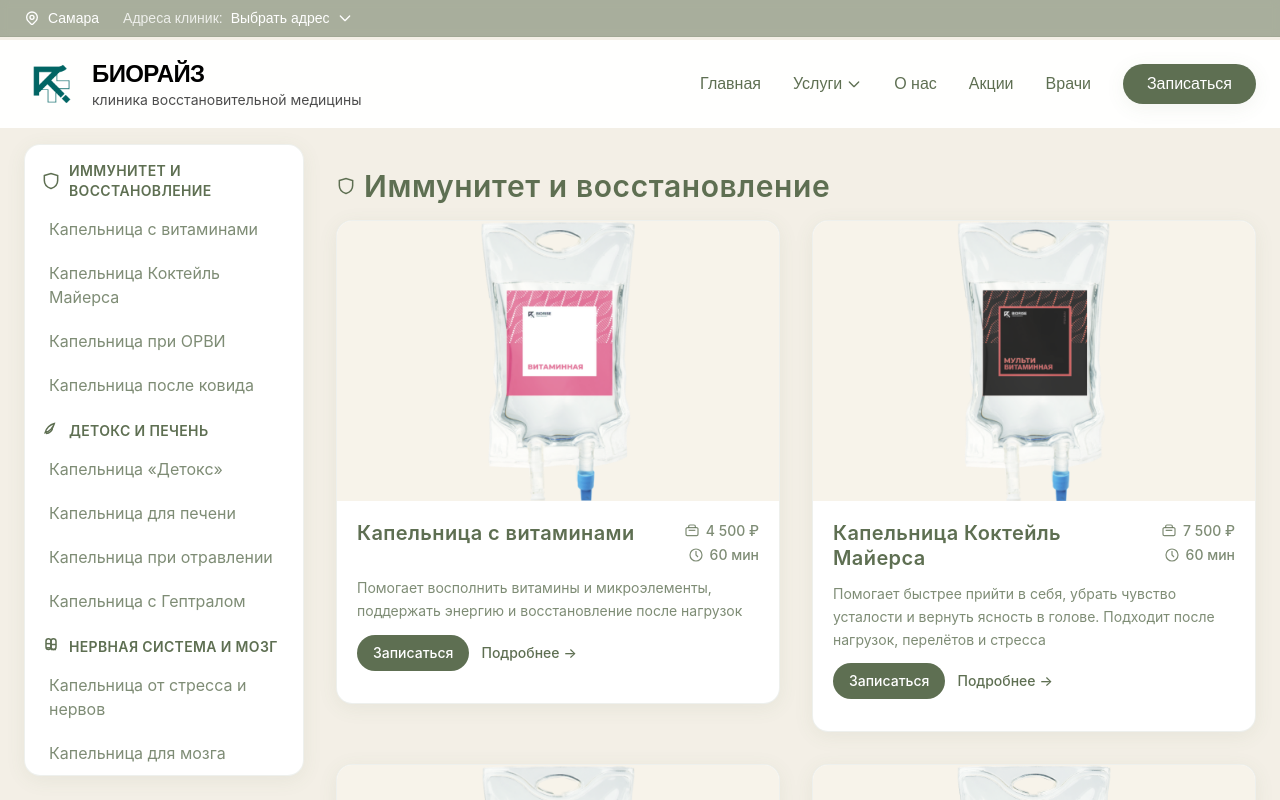
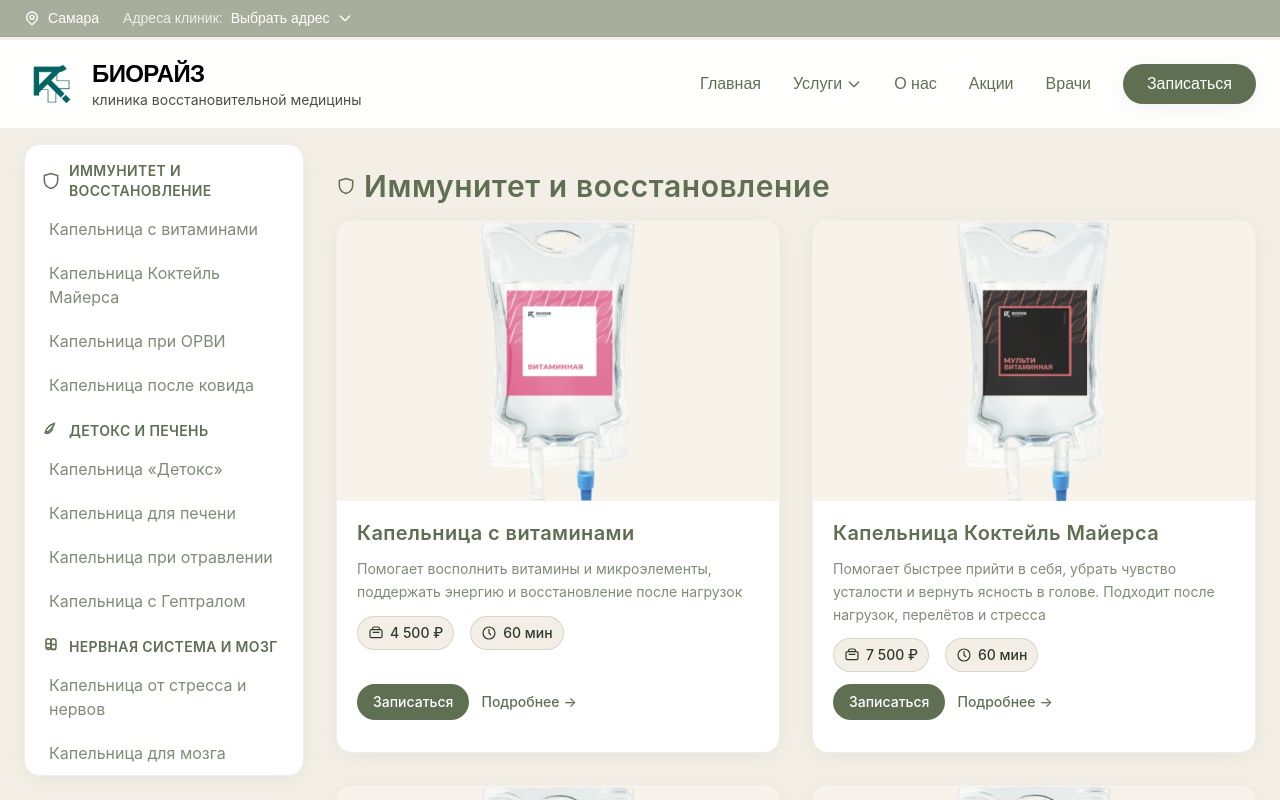
Before and after one commit to biorise63/biorise, a Next.js app: page /kapelnicy in a window 1280 px wide. Shown: the top 800 px of the page. Built offline with nearby package versions, Linux system fonts and the light colour scheme; a web font is replaced by a local one.

Commit message:
UI: выровнять высоту карточек, перенести цену/длительность под описание, вкладки без переноса

```diff
--- a/app/globals.css
+++ b/app/globals.css
@@ -99,15 +99,14 @@
 
 .cards-grid {
   display: grid;
-  grid-template-columns: repeat(auto-fill, minmax(320px, 1fr));
+  grid-template-columns: repeat(auto-fill, minmax(360px, 1fr));
   gap: 32px;
-  align-items: start;
+  align-items: stretch;
 }
 
 .infusion-card {
   min-height: 480px;
-  align-self: start;
-  height: auto;
+  height: 100%;
 }
 
 .infusion-card-image {
@@ -793,14 +792,14 @@
 /* Kapelnicy cards layout and tabs */
 .cards-grid {
   display: grid;
-  grid-template-columns: repeat(auto-fill, minmax(320px, 1fr));
+  grid-template-columns: repeat(auto-fill, minmax(360px, 1fr));
   gap: 32px;
+  align-items: stretch;
 }
 
 .infusion-card {
   min-height: 480px;
-  align-self: start;
-  height: auto;
+  height: 100%;
 }
 
 .infusion-card-image {
@@ -851,7 +850,11 @@
 .tabs-header {
   display: flex;
   gap: 8px;
-  flex-wrap: wrap;
+  flex-wrap: nowrap;
+  overflow-x: auto;
+  overflow-y: hidden;
+  white-space: nowrap;
+  -webkit-overflow-scrolling: touch;
   margin-bottom: 12px;
 }
 
@@ -859,6 +862,8 @@
   display: inline-flex;
   align-items: center;
   gap: 6px;
+  flex: 0 0 auto;
+  white-space: nowrap;
   padding: 8px 12px;
   border-radius: 9999px;
   border: 1px solid rgba(94, 111, 82, 0.2);
@@ -882,6 +887,22 @@
 .tab-icon {
   display: inline-flex;
   color: #5e6f52;
+}
+
+/* Hide scrollbar for tabs header (premium look) */
+.tabs-header::-webkit-scrollbar {
+  height: 0;
+}
+.tabs-header {
+  scrollbar-width: none;
+}
+
+/* Clamp short description so card heights are consistent */
+.infusion-card-desc {
+  display: -webkit-box;
+  -webkit-box-orient: vertical;
+  -webkit-line-clamp: 3;
+  overflow: hidden;
 }
 
 .tabs-content .tab-panel {
--- a/components/kapelnicy/InfusionCard.tsx
+++ b/components/kapelnicy/InfusionCard.tsx
@@ -99,31 +99,32 @@
         )}
       </div>
       <div className="infusion-card-body p-5 flex flex-col gap-3 flex-1">
-        <div className="flex items-start justify-between gap-4">
-          <h3 className="text-xl font-semibold text-olive-primary leading-tight flex-1">{title}</h3>
-          <div className="flex flex-col items-end gap-1 text-sm text-olive-primary/80 flex-shrink-0">
+        <h3 className="text-xl font-semibold text-olive-primary leading-tight">{title}</h3>
+        <p className="infusion-card-desc text-olive-primary/80 text-sm leading-relaxed">{description}</p>
+
+        {(price || duration) && (
+          <div className="infusion-card-meta flex items-center gap-4 flex-wrap text-sm text-olive-primary/80">
             {price && (
-              <div className="flex items-center gap-1.5">
+              <span className="infusion-chip">
                 <svg width="16" height="16" viewBox="0 0 24 24" fill="none" stroke="currentColor" strokeWidth="1.8">
                   <path d="M19 7H5a2 2 0 0 0-2 2v8a2 2 0 0 0 2 2h14a2 2 0 0 0 2-2V9a2 2 0 0 0-2-2Z" />
                   <path d="M7 11h10" />
                   <path d="M7 7V5a2 2 0 0 1 2-2h6a2 2 0 0 1 2 2v2" />
                 </svg>
                 <span className="font-medium">{price}</span>
-              </div>
+              </span>
             )}
             {duration && (
-              <div className="flex items-center gap-1.5">
+              <span className="infusion-chip">
                 <svg width="16" height="16" viewBox="0 0 24 24" fill="none" stroke="currentColor" strokeWidth="1.8">
                   <path d="M12 6v6l3 3" />
                   <circle cx="12" cy="12" r="9" />
                 </svg>
                 <span className="font-medium">{duration}</span>
-              </div>
+              </span>
             )}
           </div>
-        </div>
-        <p className="text-olive-primary/80 text-sm leading-relaxed">{description}</p>
+        )}
 
         <div className="mt-auto flex items-center gap-3">
           <Link
```
